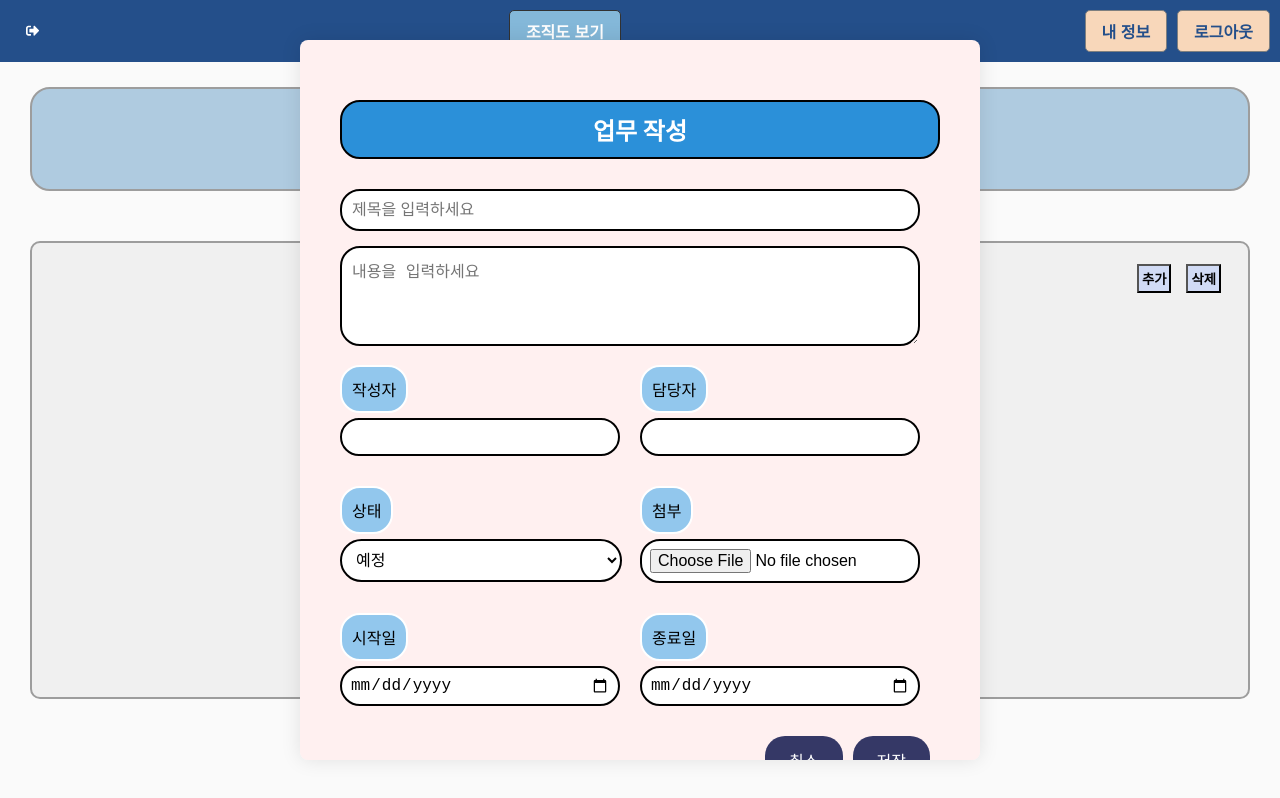
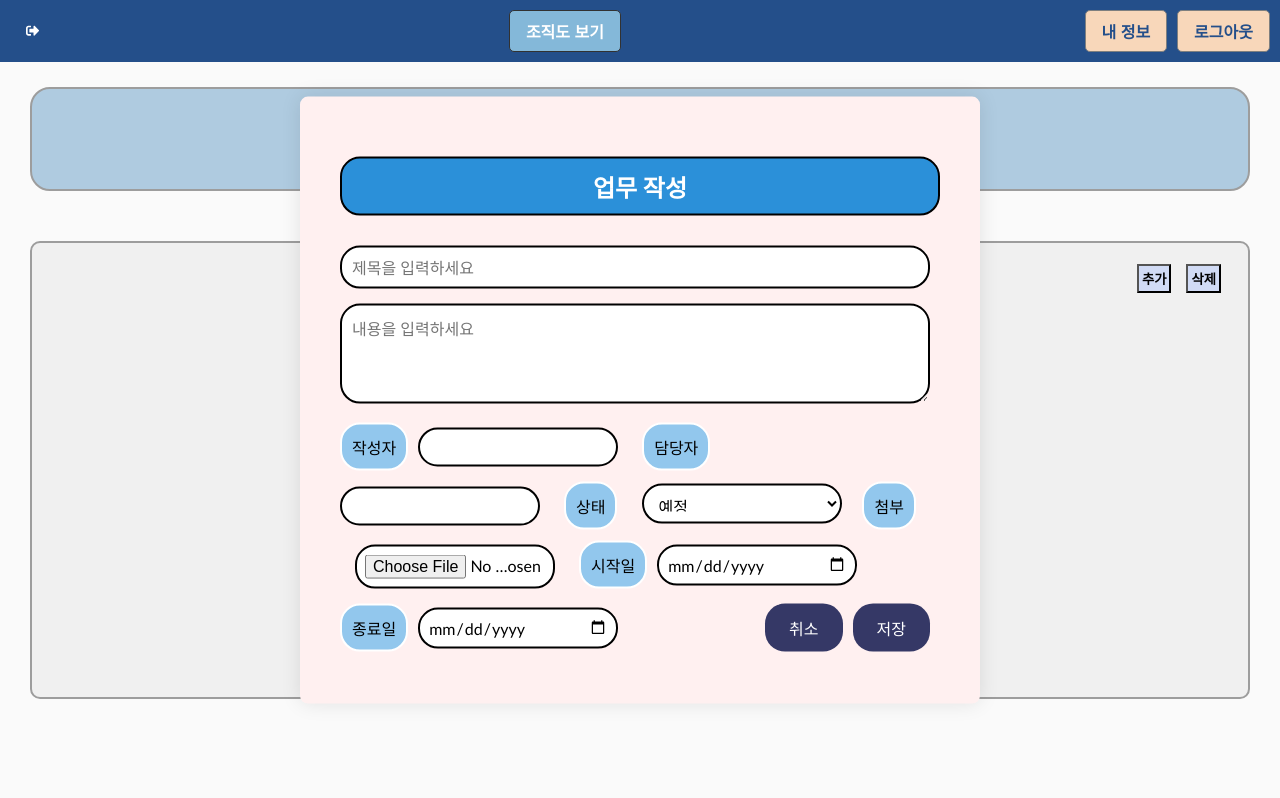
Before and after one commit to CSID-DGU/2024-1-SCS4031-01-sososo-3, a React (Create React App) app in the folder frontend/: page / in a window 1280 px wide. Both pictures are taken after a click on the button "추가". Built offline with nearby package versions, Linux system fonts and the light colour scheme.

Commit message:
[PSJ]fix_TaskForm UI 수정

```diff
--- a/frontend/src/App.css
+++ b/frontend/src/App.css
@@ -226,24 +226,24 @@
   display: inline-block;
   margin-bottom: 15px;
   font-size: 16px;
-
 }
 
 .task-form input,
 .task-form textarea,
 .task-form select {
-  width: calc(100% - 20px); /* 입력 필드의 너비를 설정합니다 */
+  width: calc(100% - 10px); /* 입력 필드의 너비를 설정합니다 */
   padding: 10px;
   border: 2px solid #000000;
   border-radius: 20px;
   box-sizing: border-box;
   margin-bottom: 15px;
   font-size: 16px;
+  font-family: 'Trebuchet MS', 'Lucida Sans Unicode', 'Lucida Grande', 'Lucida Sans', Arial, sans-serif;
 }
 
 .form-group {
-  width: 300px;
-  display: inline-block;
+  width: 100px;
+  display: inline;
   align-items: center;
   flex-direction: column;
   margin-bottom: 15px;
@@ -251,12 +251,17 @@
 
 .form-group label {
 margin-bottom: 5px;
+margin-right: 10px; /* 라벨과 입력 필드 사이의 간격 조정 */
+
+
 }
 
 .form-group input {
+width: 200px;
 padding: 8px;
 border: 2px solid #000000;
 border-radius: 20px;
+margin-right: 24px;
 }
 
 /* Optional: Add hover effect */
@@ -271,18 +276,21 @@
 
 .form-group select {
   background-color: rgb(255, 255, 255); /* 배경색 설정 */
-  width: 282px; /* 칸 크기 조정 */
-  height: 43px;
+  width: 200px; /* 칸 크기 조정 */
+  height: 40px;
   padding: 10px; /* 내부 여백 설정 */
   border-radius: 100px;
+  margin-left: 15px;
+  margin-right: 20px;
 }
 
 
-.form-group input[type="file"] {
+.form-group input[type="file"] {  /*첨부파일*/
   background-color: #ffffff; /* 배경색 설정 */
+  margin-left: 15px;
 }
 
-.task-form button {
+.task-form button {  /*하단 취소, 저장 버튼*/
   padding: 12px 24px;
   background-color: #353866;
   color: white;
@@ -302,7 +310,7 @@
 }
 
 .task-form button:hover {
-  background-color: #353866;
+  background-color: #2B90D9;
 }
 
 /* 조직도 */
```
